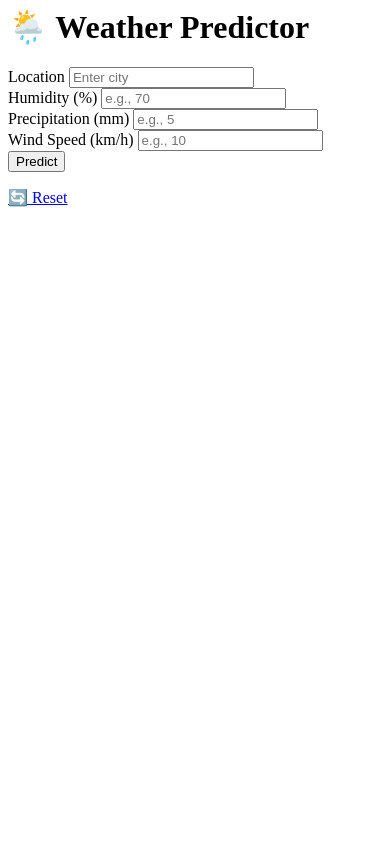
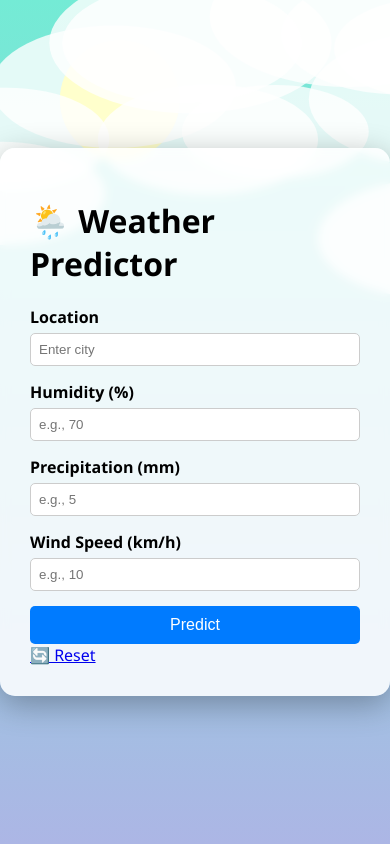
Before and after one commit to Buntysoni77/weather, a Flask app: page / in a window 390 px wide. Run offline with Flask 3, Linux system fonts and the light colour scheme.

Commit message:
Fixed CSS pathing and added background canvas animation

```diff
--- a/static/style.css
+++ b/static/style.css
@@ -1,117 +1,61 @@
-/* Reset & body */
-body, html {
+body {
     margin: 0;
     padding: 0;
-    width: 100%;
-    height: 100%;
-    overflow: hidden;
-    font-family: 'Poppins', sans-serif;
-    background: #f0f4f8;
+    font-family: 'Segoe UI', Tahoma, Geneva, Verdana, sans-serif;
+    display: flex;
+    justify-content: center;
+    align-items: center;
+    height: 100vh;
+    overflow: hidden; /* Prevents scrollbars */
 }
 
-/* Canvas background */
 #weather-canvas {
     position: fixed;
     top: 0;
     left: 0;
-    z-index: 1;
     width: 100%;
     height: 100%;
+    z-index: -1; /* Puts animation BEHIND everything */
 }
 
-/* Main container */
 .container {
-    position: relative;
-    z-index: 10;
-    background: rgba(255, 255, 255, 0.95);
-    width: 400px;
-    max-width: 90%;
-    margin: 80px auto;
-    padding: 40px 30px;
-    border-radius: 20px;
-    box-shadow: 0 15px 30px rgba(0,0,0,0.2);
-    text-align: center;
-    display: flex;
-    flex-direction: column;
-    align-items: center;
+    background: rgba(255, 255, 255, 0.85); /* Transparent white */
+    padding: 30px;
+    border-radius: 15px;
+    box-shadow: 0 8px 32px rgba(0, 0, 0, 0.3);
+    width: 350px;
+    backdrop-filter: blur(5px); /* Blurs the background animation slightly */
 }
 
-/* Heading */
-.container h1, .container h2 {
-    margin-bottom: 30px;
-    font-size: 1.8em;
-    color: #333;
+.form-group {
+    margin-bottom: 15px;
 }
 
-/* Form group for each input */
-.form-group {
-    width: 100%;
-    margin-bottom: 20px;
-    display: flex;
-    flex-direction: column;
-    text-align: left;
+label {
+    display: block;
+    margin-bottom: 5px;
+    font-weight: bold;
 }
 
-/* Labels */
-label {
-    font-weight: 600;
-    color: #555;
-    margin-bottom: 5px;
+input {
+    width: 100%;
+    padding: 8px;
+    box-sizing: border-box;
+    border: 1px solid #ccc;
+    border-radius: 5px;
 }
 
-/* Inputs */
-input {
-    padding: 12px 15px;
-    border-radius: 10px;
-    border: 1px solid #ccc;
-    font-size: 1em;
-    box-sizing: border-box;
-    transition: all 0.3s;
-}
-
-input:focus {
-    border-color: #0078D7;
-    outline: none;
-    box-shadow: 0 0 5px rgba(0,120,215,0.3);
-}
-
-/* Button */
 button {
     width: 100%;
-    padding: 14px;
-    border-radius: 12px;
+    padding: 10px;
+    background-color: #007bff;
+    color: white;
     border: none;
-    background: #0078D7;
-    color: white;
-    font-weight: bold;
-    font-size: 1.1em;
+    border-radius: 5px;
     cursor: pointer;
-    transition: background 0.3s, transform 0.2s;
+    font-size: 16px;
 }
 
 button:hover {
-    background: #005ea0;
-    transform: translateY(-2px);
+    background-color: #0056b3;
 }
-
-/* Link */
-a {
-    display: inline-block;
-    margin-top: 20px;
-    text-decoration: none;
-    color: #0078D7;
-    font-weight: bold;
-    transition: color 0.3s;
-}
-
-a:hover {
-    color: #005ea0;
-}
-
-/* Responsive */
-@media (max-width: 480px) {
-    .container {
-        padding: 30px 20px;
-        margin: 50px auto;
-    }
-}
--- a/templates/index.html
+++ b/templates/index.html
@@ -1,3 +1,15 @@
+<!DOCTYPE html>
+<html lang="en">
+<head>
+    <meta charset="UTF-8">
+    <meta name="viewport" content="width=device-width, initial-scale=1.0">
+    <title>Smart Weather Prediction</title>
+    <link rel="stylesheet" href="{{ url_for('static', filename='style.css') }}">
+</head>
+<body>
+
+    <canvas id="weather-canvas"></canvas>
+
     <div class="container">
         <h1>🌦️ Weather Predictor</h1>
         <form action="/predict" method="post">
@@ -23,5 +35,9 @@
 
             <button type="submit">Predict</button>
         </form>
-    <a href="/">🔄 Reset</a>
+        <a href="/" class="reset-btn">🔄 Reset</a>
     </div>
+
+    <script src="{{ url_for('static', filename='weather.js') }}"></script>
+</body>
+</html>
```
Lines whose indentation alone changed are shown as unchanged.
